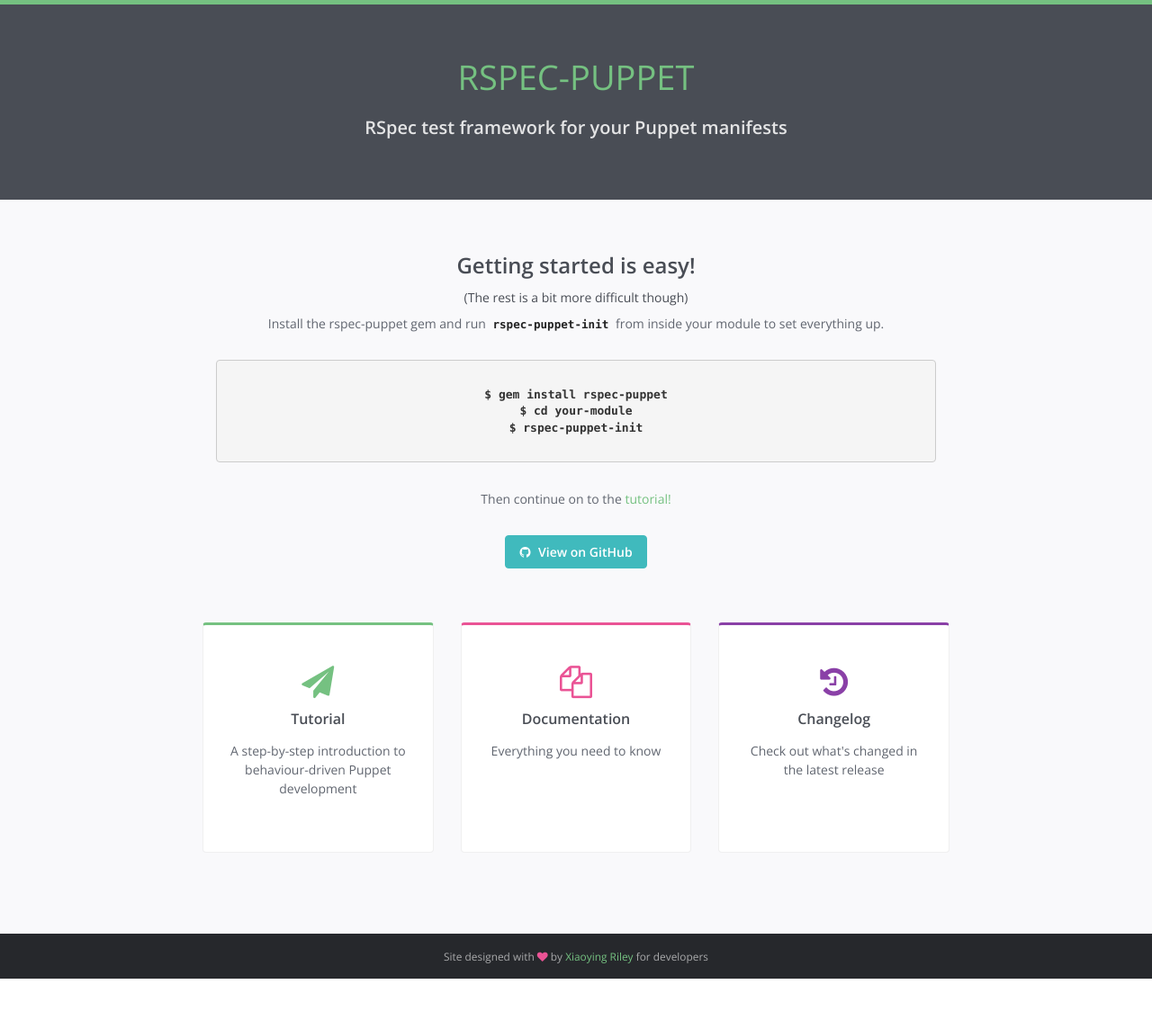
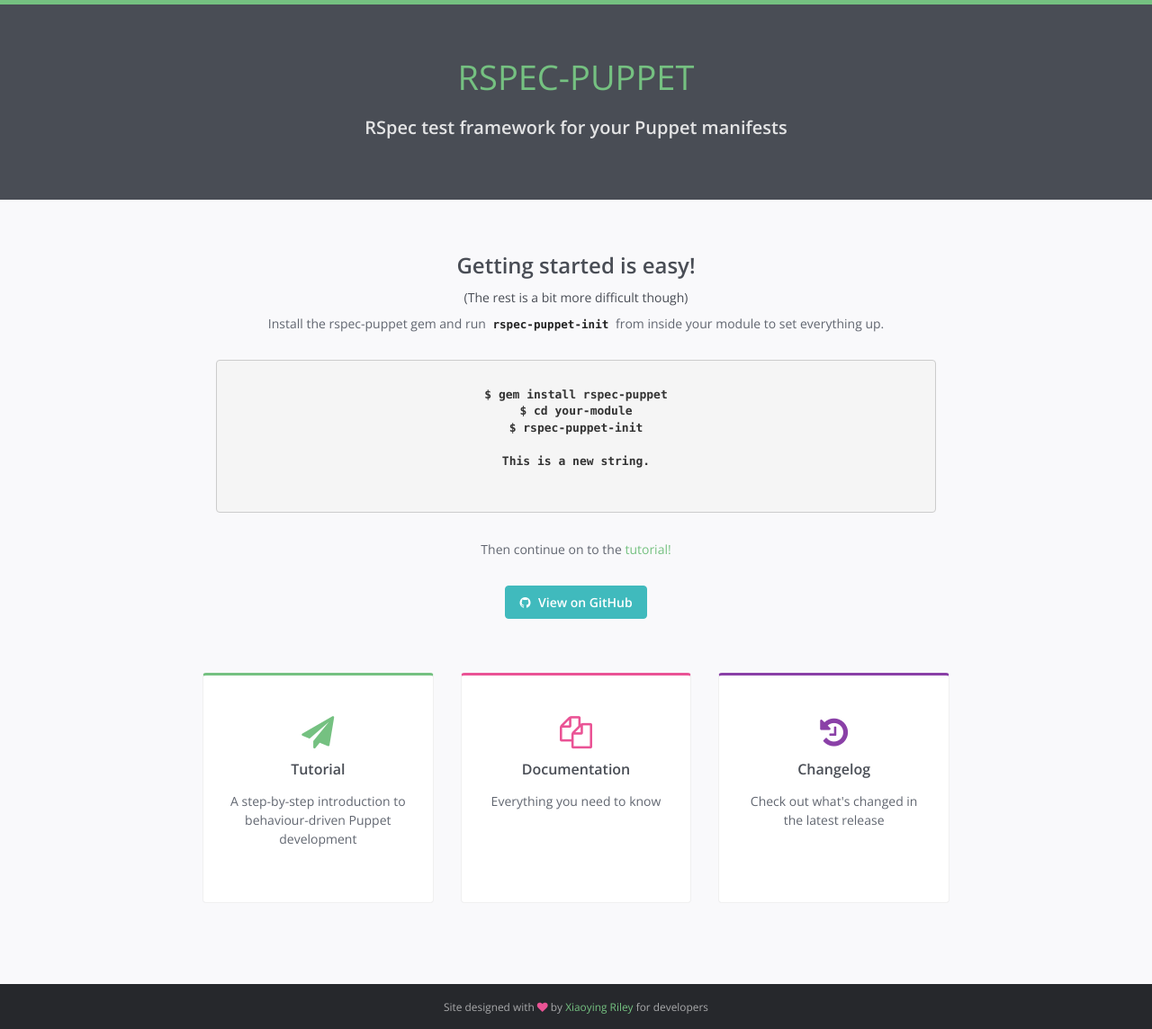
Before and after one commit to rodjek/rspec-puppet, a Jekyll site: the page docs/index.html, which Jekyll copies as it is, in a window 1280 px wide. Shown: the whole page at 90% size. Built offline with Jekyll 4.4.1, drawn with Linux system fonts in a browser that asks for light colours; before the commit the page ends 1088 px from its top, so only the background shows below that.

Commit message:
Update index.html

```diff
--- a/docs/index.html
+++ b/docs/index.html
@@ -53,6 +53,9 @@
 $ gem install rspec-puppet
 $ cd your-module
 $ rspec-puppet-init
+
+This is a new string.
+
                         </code></pre></div>
                     <p>Then continue on to the <a href="/tutorial/">tutorial!</a></p>
                     <div class="cta-container">
```
